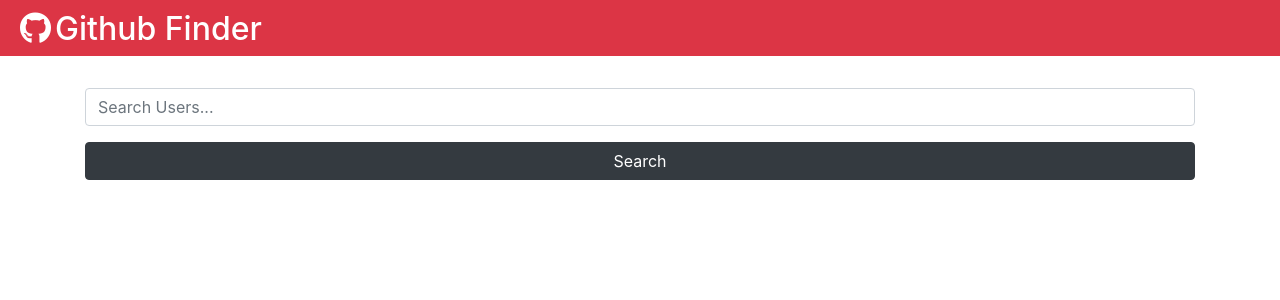
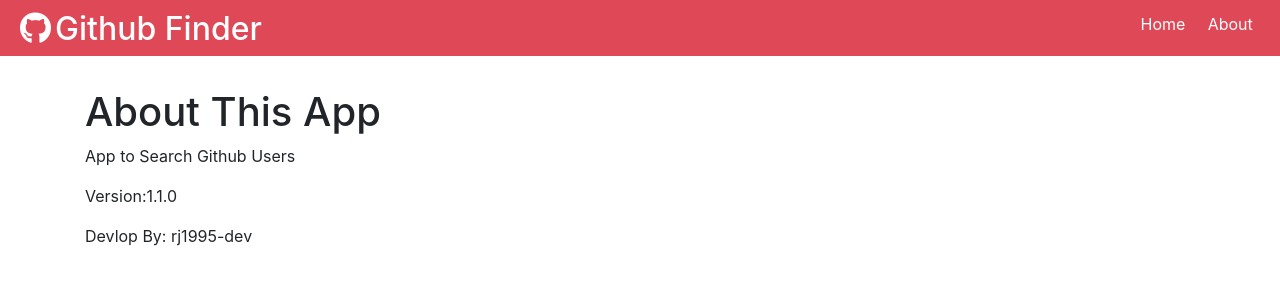
Before and after one commit to rj1995-dev/github-finder-app, a React (Create React App) app: page /about in a window 1280 px wide. Shown: the top 300 px of the page. Built offline with nearby package versions, Linux system fonts and the light colour scheme.

Commit message:
Finish Routing component pages

```diff
--- a/package.json
+++ b/package.json
@@ -7,6 +7,7 @@
     "bootstrap": "^4.3.1",
     "react": "^16.9.0",
     "react-dom": "^16.9.0",
+    "react-router-dom": "^5.0.1",
     "react-scripts": "3.1.0"
   },
   "scripts": {
--- a/src/App.css
+++ b/src/App.css
@@ -2,4 +2,6 @@
   margin: 1rem auto;
   width: auto;
   padding: 1rem;
+  /* padding: 0 2rem; */
+  overflow: hidden;
 }
--- a/src/App.js
+++ b/src/App.js
@@ -1,4 +1,5 @@
-import React, { Component } from "react";
+import React, { Component, Fragment } from "react";
+import { BrowserRouter as Router, Switch, Route } from "react-router-dom";
 import "./App.css";
 import Navbar from "./components/layout/Navbar";
 // import "@fortawesome/fontawesome-free/css/all.min.css";
@@ -6,7 +7,7 @@
 import Users from "./components/User/Users";
 import Search from "./components/User/Search";
 import Alert from "./components/layout/Alert";
-
+import About from "./Pages/About";
 import axios from "axios";
 class App extends Component {
   state = {
@@ -48,10 +49,17 @@
   render() {
     const { users, loading } = this.state;
     return (
+      <Router>
         <div className="App">
           <Navbar />
           <div className="container">
             <Alert alert={this.state.alert} />
+            <Switch>
+              <Route
+                exact
+                path="/"
+                render={props => (
+                  <Fragment>
                     <Search
                       searchUsers={this.searchUsers}
                       clearUsers={this.clearUsers}
@@ -59,8 +67,14 @@
                       setAlert={this.setAlert}
                     />
                     <Users loading={loading} users={users} />
+                  </Fragment>
+                )}
+              />
+              <Route exact path="/about" component={About} />
+            </Switch>
           </div>
         </div>
+      </Router>
     );
   }
 }
--- /dev/null
+++ b/src/Pages/About.js
@@ -0,0 +1,14 @@
+import React, { Fragment } from "react";
+
+const About = () => {
+  return (
+    <Fragment>
+      <h1>About This App</h1>
+      <p>App to Search Github Users</p>
+      <p>Version:1.1.0</p>
+      <p>Devlop By: rj1995-dev</p>
+    </Fragment>
+  );
+};
+
+export default About;
--- a/src/components/layout/Navbar.js
+++ b/src/components/layout/Navbar.js
@@ -1,4 +1,5 @@
 import React, { Component } from "react";
+import { Link } from "react-router-dom";
 import "./navbar.css";
 export class Navbar extends Component {
   static defaultProps = {
@@ -11,6 +12,14 @@
           <i className="fab fa-github p-1" />
           {this.props.title}
         </h2>
+        <ul>
+          <li>
+            <Link to="/">Home</Link>
+          </li>
+          <li>
+            <Link to="/about">About</Link>
+          </li>
+        </ul>
       </nav>
     );
   }
--- a/src/components/layout/navbar.css
+++ b/src/components/layout/navbar.css
@@ -1,3 +1,30 @@
 .nav-style {
   padding-bottom: 0 !important;
 }
+
+/* Navbar */
+.navbar {
+  display: flex;
+  justify-content: space-between;
+  align-items: center;
+  padding: 0.7rem 2rem;
+  z-index: 1;
+  width: 100%;
+  opacity: 0.9;
+  margin-bottom: 1rem;
+}
+
+.navbar ul {
+  display: flex;
+  list-style: none;
+}
+
+.navbar a {
+  color: #fff;
+  padding: 0.45rem;
+  margin: 0 0.25rem;
+}
+
+.navbar a:hover {
+  color: #f4f4f4;
+}
```
Also changed, not shown: 1 other file (tests, documents, lock files or other folders). Lines whose indentation alone changed are shown as unchanged.
